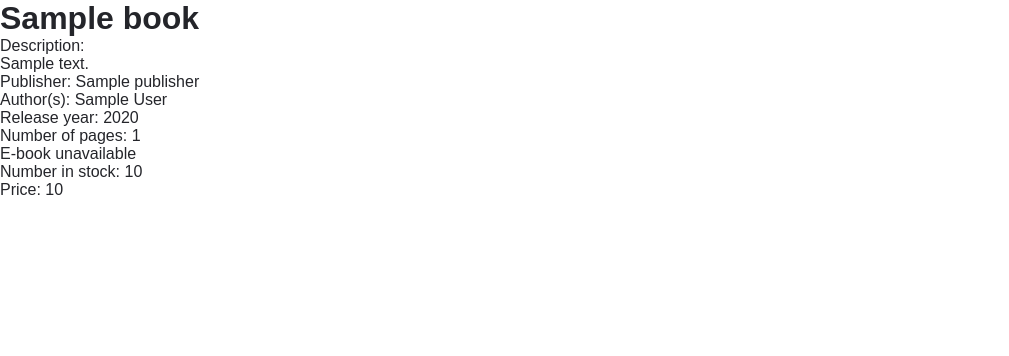
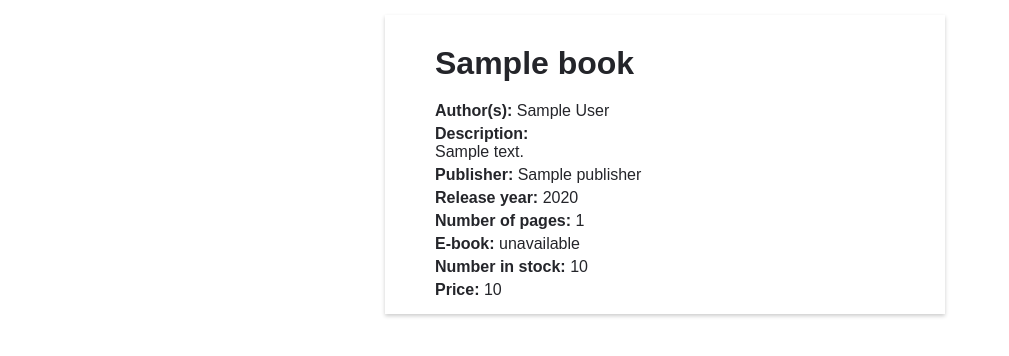
Before and after one commit to burntmilk/Library-Web-App, a Flask app: template library/templates/browse/book.html in a window 1280 px wide. Shown: the part 60-416 px from the top of the page, without its empty margins (0-1009 px from the left). Run offline with Flask 2, Linux system fonts and the light colour scheme; the template is opened without the code that fills it: most values are stand-ins (such as "Sample title", 1, 10 or a date in 2020).

Commit message:
book page redesign

```diff
--- a/library/static/css/main.css
+++ b/library/static/css/main.css
@@ -92,3 +92,23 @@ button {
   color: #24252a;
   padding: 0px 5px 0px 5px;
 }
+
+.book_container {
+  display: flex;
+  justify-content: center;
+  height: 100%;
+}
+
+.book_card {
+  width: 70vh;
+
+  box-shadow: 0 2px 4px 0 rgba(0, 0, 0, 0.2);
+}
+
+.book_card h1 {
+  padding: 20px 0px 20px 0px;
+}
+
+.book_card p {
+  padding-bottom: 5px;
+}
--- a/library/templates/browse/book.html
+++ b/library/templates/browse/book.html
@@ -1,23 +1,27 @@
 {% extends 'layout.html' %} {% block content %}
 
-<h1>{{ book.title }}</h1>
+<div class="book_container">
+  <div class="book_card">
+    <h1>{{ book.title }}</h1>
+    <p><b>Author(s):</b> {{ authors }}</p>
 
-Description:
-<p>{{ book.description }}</p>
+    <b>Description:</b>
+    <p>{{ book.description }}</p>
 
-<p>Publisher: {{ book.publisher.name }}</p>
-<p>Author(s): {{ authors }}</p>
+    <p><b>Publisher:</b> {{ book.publisher.name }}</p>
 
-<p>Release year: {{ book.release_year }}</p>
-<p>Number of pages: {{ book.num_pages }}</p>
+    <p><b>Release year:</b> {{ book.release_year }}</p>
+    <p><b>Number of pages:</b> {{ book.num_pages }}</p>
 
-{% if book.ebook %}
-E-book available
-{% else %}
-E-book unavailable
-{% endif %}
+    {% if book.ebook %}
+    <p><b>E-book:</b> available</p>
+    {% else %}
+    <p><b>E-book:</b> unavailable</p>
+    {% endif %}
 
-<p>Number in stock: {{ stock }}</p>
-<p>Price: {{ price }}</p>
+    <p><b>Number in stock:</b> {{ stock }}</p>
+    <p><b>Price:</b> {{ price }}</p>
+  </div>
+</div>
 
 {% endblock %}
```
